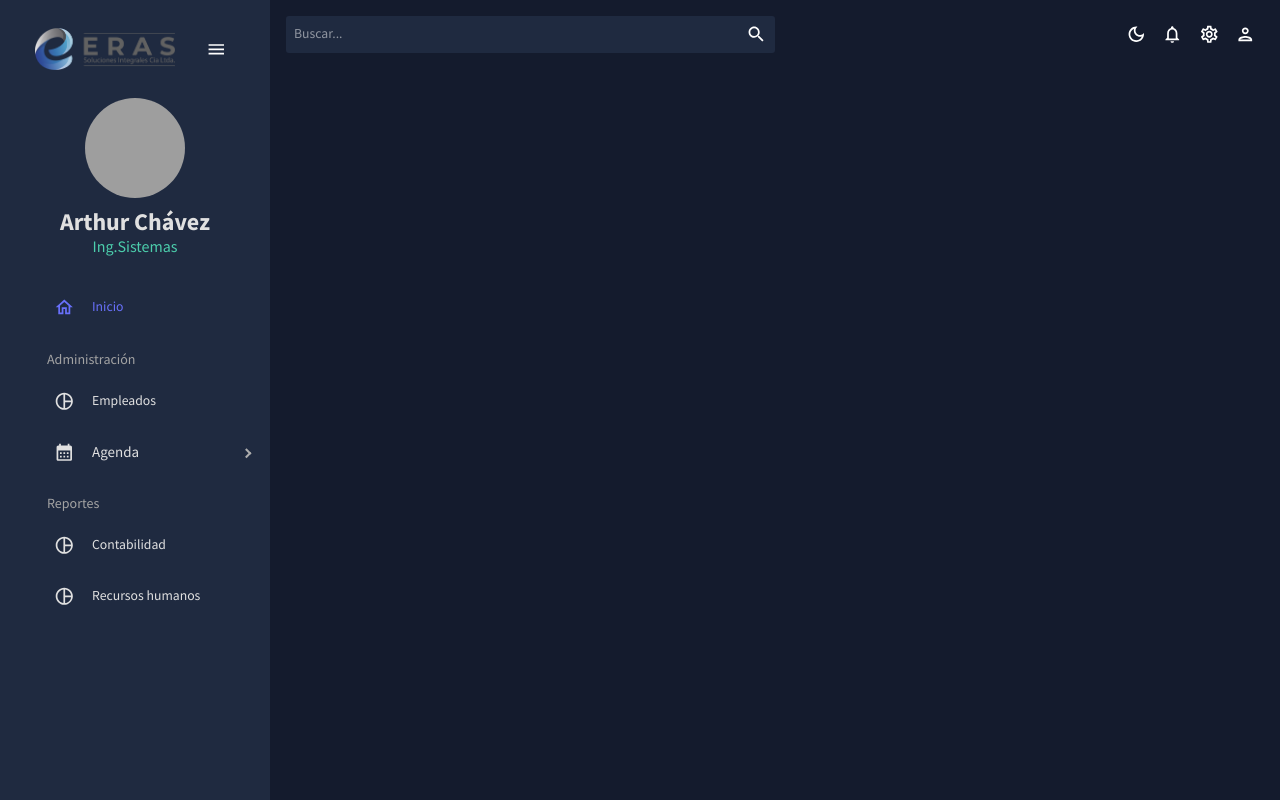
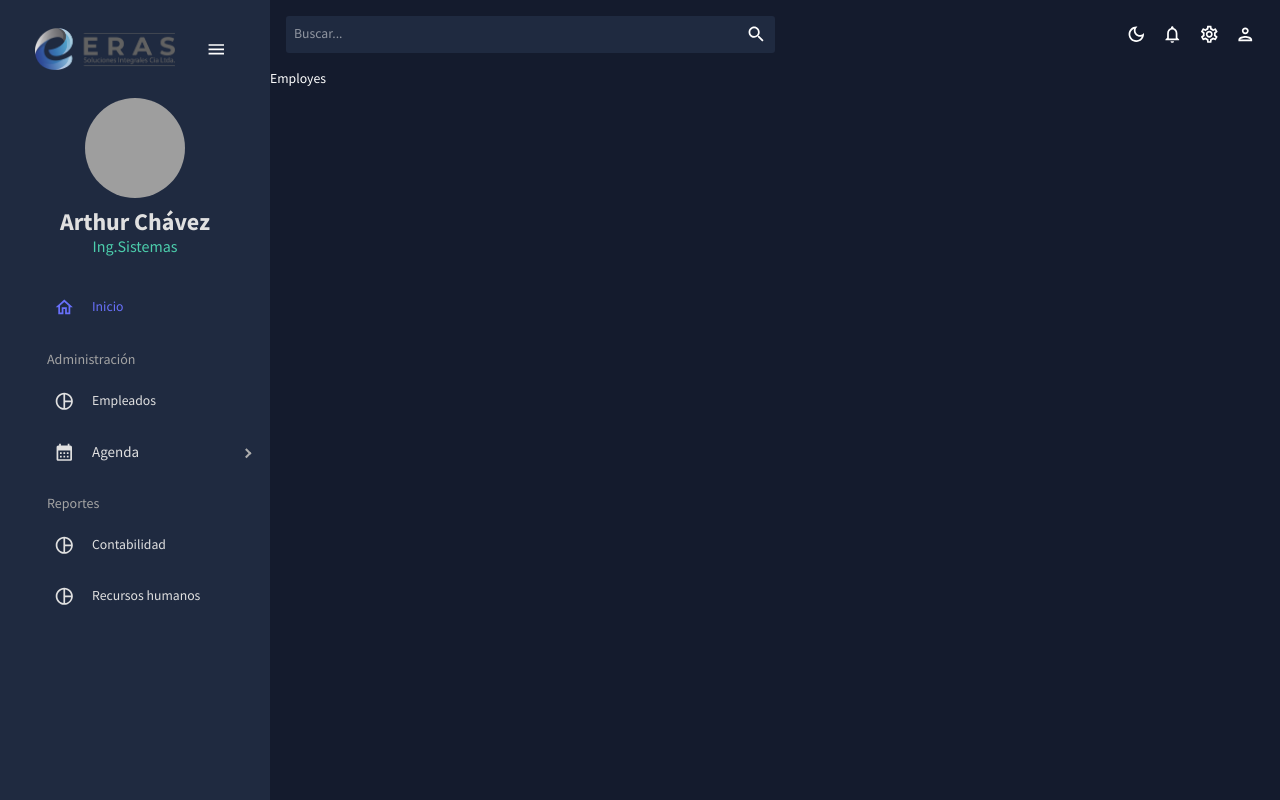
Before and after one commit to Arthur2399/dashboard_material_react, a React (Vite) app: page /employes in a window 1280 px wide. Built offline with nearby package versions, Linux system fonts and the light colour scheme; grey boxes are pictures that could not be loaded.

Commit message:
[UPDATE]

```diff
--- a/src/App.jsx
+++ b/src/App.jsx
@@ -4,6 +4,7 @@ import { TopBar } from "./scenes/global/TopBar";
 import { SideBar } from "./scenes/global/SideBar";
 import { Route, Routes } from "react-router-dom";
 import Dashboard from "./scenes/dashboard/Dashboard";
+import { Employes } from "./scenes/employes/Employes";
 
 export const App = () => {
   const [theme, colorMode] = useMode();
@@ -18,6 +19,7 @@ export const App = () => {
             <TopBar/>
             <Routes>
               <Route path="/" element={<Dashboard />} />
+              <Route path="employes" element={<Employes />} />
             </Routes>
           </main>
         </div>
--- /dev/null
+++ b/src/scenes/employes/Employes.jsx
@@ -0,0 +1,7 @@
+import React from 'react'
+
+export const Employes = () => {
+  return (
+    <div>Employes</div>
+  )
+}
```
